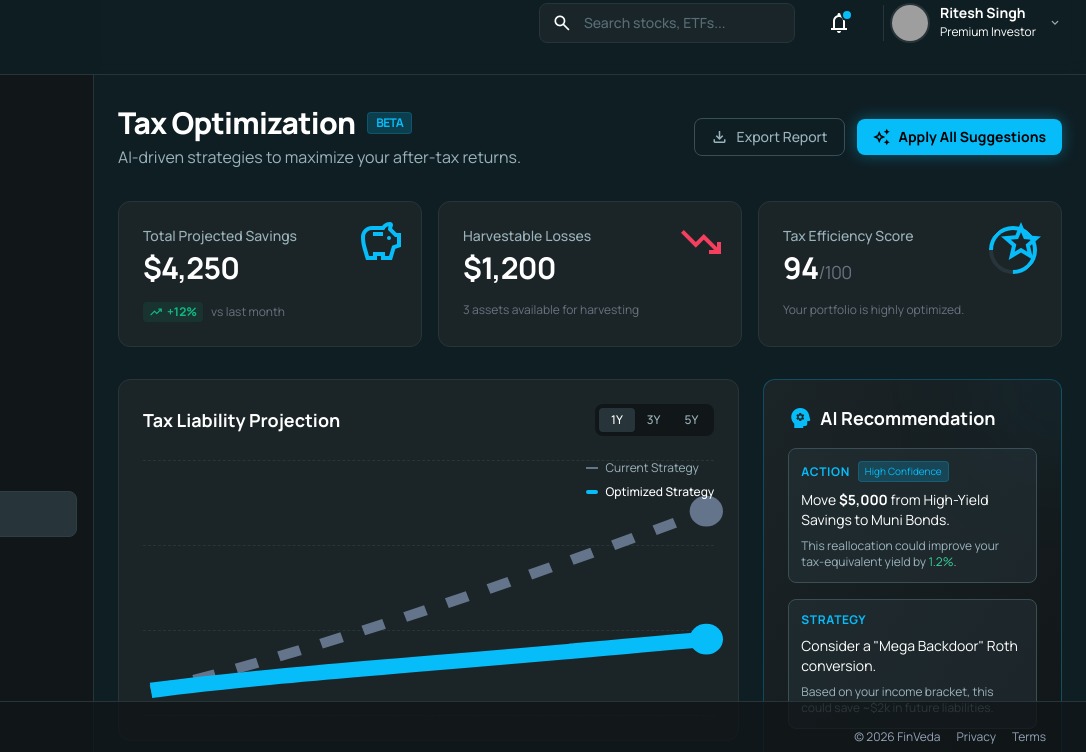
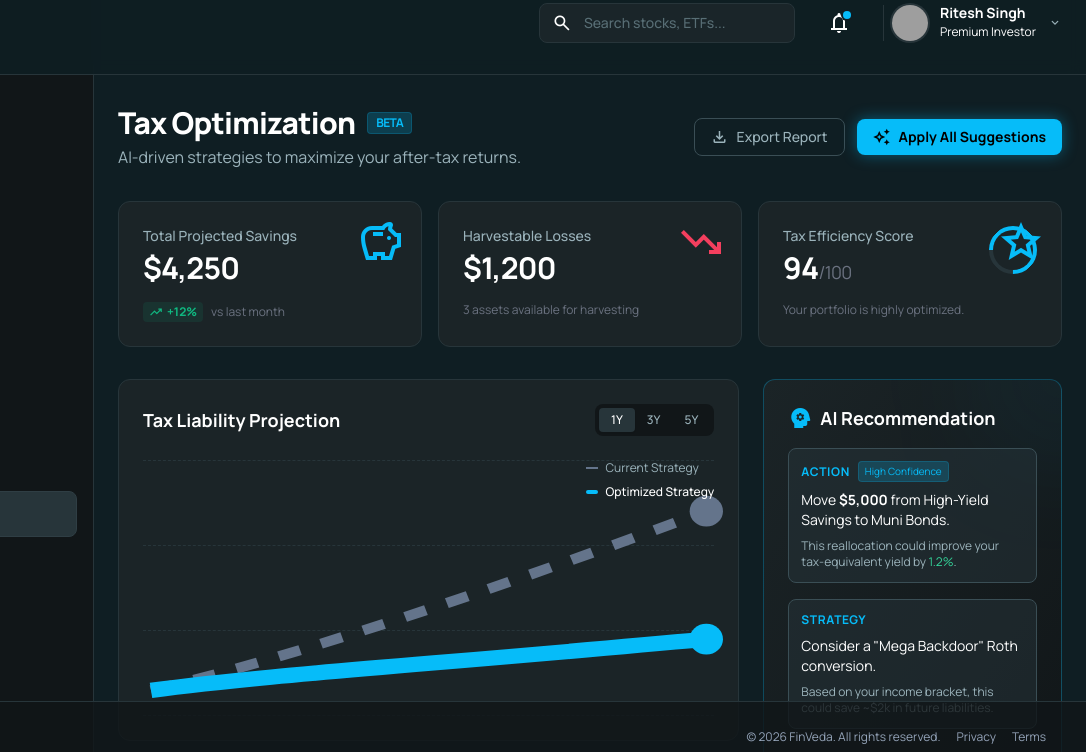
Before and after one commit to riteshsingh84/FinVeda, a plain HTML site: page app/tax.html in a window 1280 px wide. Shown: the part 28-780 px from the top of the page, 194-1280 px from the left. Drawn offline with nearby package versions, Linux system fonts and the light colour scheme; grey boxes are pictures that could not be loaded.

Commit message:
refactor(footer, html): update copyright notice for clarity and completeness

```diff
--- a/shared/app-footer.html
+++ b/shared/app-footer.html
@@ -7,8 +7,9 @@
                 <span class="text-[#06bcf9] font-black">FinVeda</span><span class="font-bold">.ai</span>
             </a>
         </div>
-        <div class="flex gap-4 text-xs text-slate-400">
-            <span>© 2026 FinVeda</span>
+
+       <div class="flex gap-4 text-xs text-slate-400">
+            <span>© 2026 FinVeda. All rights reserved.</span>
             <a class="hover:text-[#06bcf9]" href="#">Privacy</a>
             <a class="hover:text-[#06bcf9]" href="#">Terms</a>
         </div>
```
